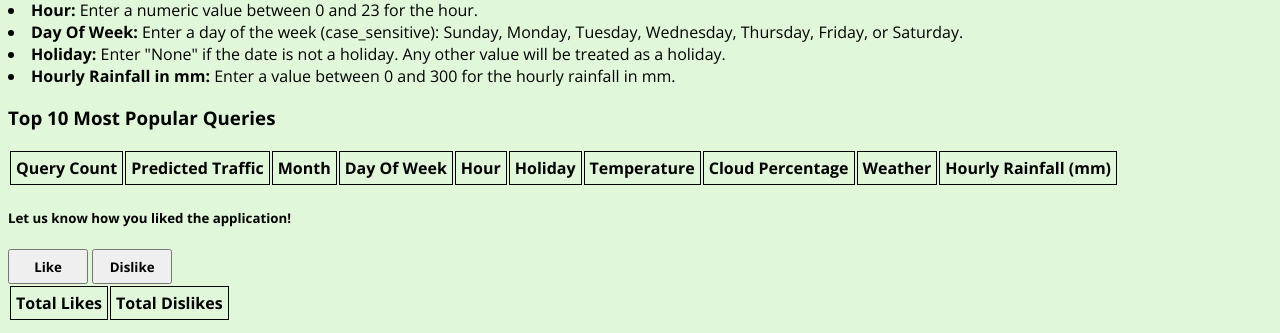
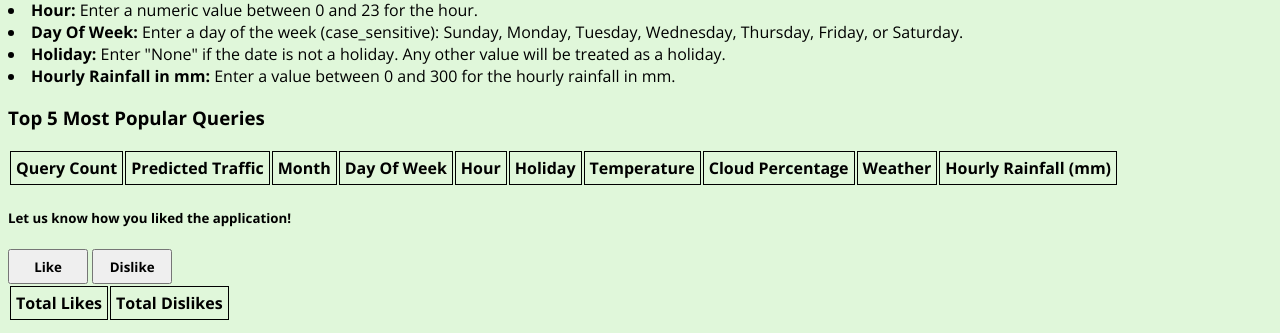
Before and after one commit to richard-hathaway-897/2022-msia423-hathaway-richard-project, a Flask app: page / in a window 1280 px wide. Shown: the part 467-800 px from the top of the page. Run offline with Flask 2, Linux system fonts and the light colour scheme; data that the repository does not hold is empty; parts of the project's set-up code (start-up, migrations or seed data) failed here and were passed over.

Commit message:
Change header to say top5

```diff
--- a/app/templates/index.html
+++ b/app/templates/index.html
@@ -53,9 +53,9 @@
         <li><b>Hourly Rainfall in mm:</b> Enter a value between 0 and 300 for the hourly rainfall in mm.</li>
     </div>
     </hr>
-    <div id="top_10">
+    <div id="top_5">
         <h3>
-            Top 10 Most Popular Queries
+            Top 5 Most Popular Queries
         </h3>
         <table>
              <thead>
```
